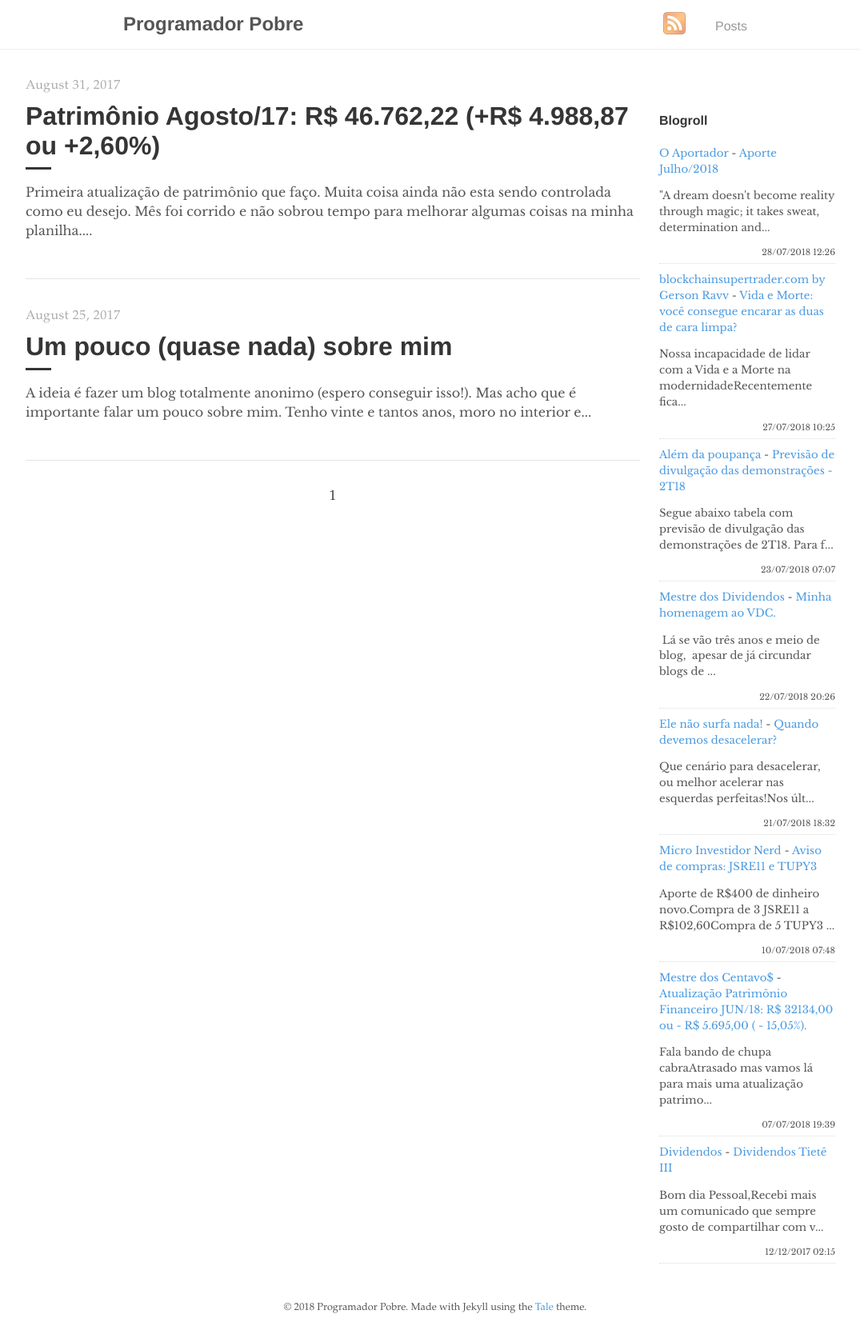
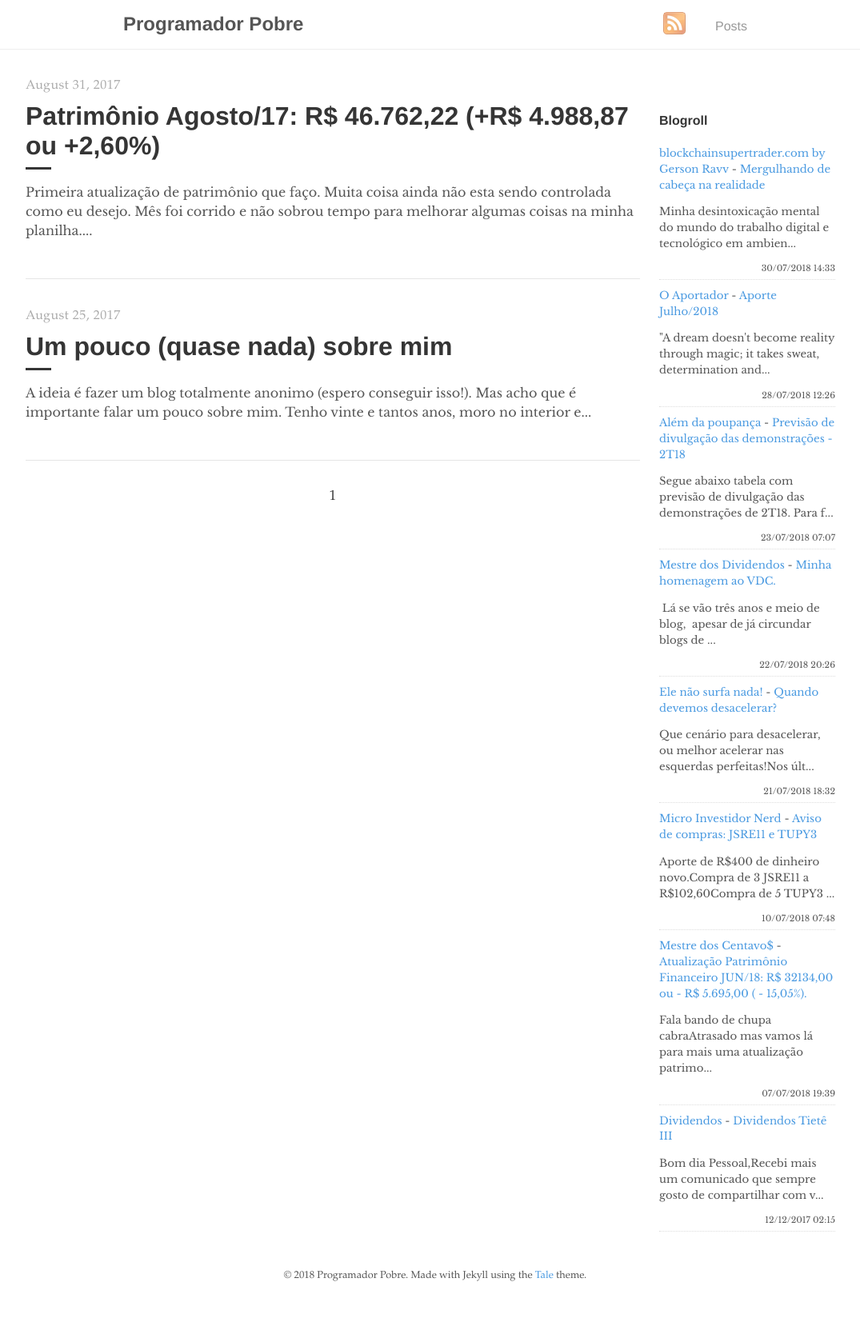
Before and after one commit to programadorpobre/programadorpobre.github.io, a Jekyll site: the page built from index.html, in a window 1280 px wide. Shown: the whole page at 80% size, without its empty margins (96-1171 px from the left). Built offline with Jekyll 4.4.1, drawn with Linux system fonts in a browser that asks for light colours; the list of posts is cut into pages by our own code; comment, search, counter and statistics services are not loaded; after the commit the page ends 1638 px from its top, so only the background shows below that.

Commit message:
[ci skip] travis #359

```diff
--- a/_includes/feed-entries.html
+++ b/_includes/feed-entries.html
@@ -1,12 +1,12 @@
+<div class="feed-entry">
+    <a class="feed-entry-site-name" href="http://www.blockchainsupertrader.com/">blockchainsupertrader.com by Gerson Ravv</a> - <a class="feed-entry-title" href="http://www.blockchainsupertrader.com/2018/07/mergulhando-de-cabeca-na-realidade.html">Mergulhando de cabeça na realidade</a>
+    <p class="feed-entry-summary">Minha desintoxicação mental do mundo do trabalho digital e tecnológico em ambien...</p>
+    <time datetime="2018-07-30T14:33:00.002-03:00">30/07/2018 14:33</time>
+</div>
 <div class="feed-entry">
     <a class="feed-entry-site-name" href="https://oaportadorfinanceiro.blogspot.com/">O Aportador</a> - <a class="feed-entry-title" href="https://oaportadorfinanceiro.blogspot.com/2018/07/aporte-julho2018.html">Aporte Julho/2018</a>
     <p class="feed-entry-summary">"A dream doesn't become reality through magic; it takes sweat, determination and...</p>
     <time datetime="2018-07-28T12:26:00.001-03:00">28/07/2018 12:26</time>
-</div>
-<div class="feed-entry">
-    <a class="feed-entry-site-name" href="http://www.blockchainsupertrader.com/">blockchainsupertrader.com by Gerson Ravv</a> - <a class="feed-entry-title" href="http://www.blockchainsupertrader.com/2018/07/vida-e-morte-voce-consegue-encarar-as.html">Vida e Morte: você consegue encarar as duas de cara limpa?</a>
-    <p class="feed-entry-summary">Nossa incapacidade de lidar com a Vida e a Morte na modernidadeRecentemente fica...</p>
-    <time datetime="2018-07-27T10:25:00.001-03:00">27/07/2018 10:25</time>
 </div>
 <div class="feed-entry">
     <a class="feed-entry-site-name" href="https://alemdapoupanca.blogspot.com/">Além da poupança</a> - <a class="feed-entry-title" href="https://alemdapoupanca.blogspot.com/2018/07/previsao-de-divulgacao-das.html">Previsão de divulgação das demonstrações - 2T18</a>
```
